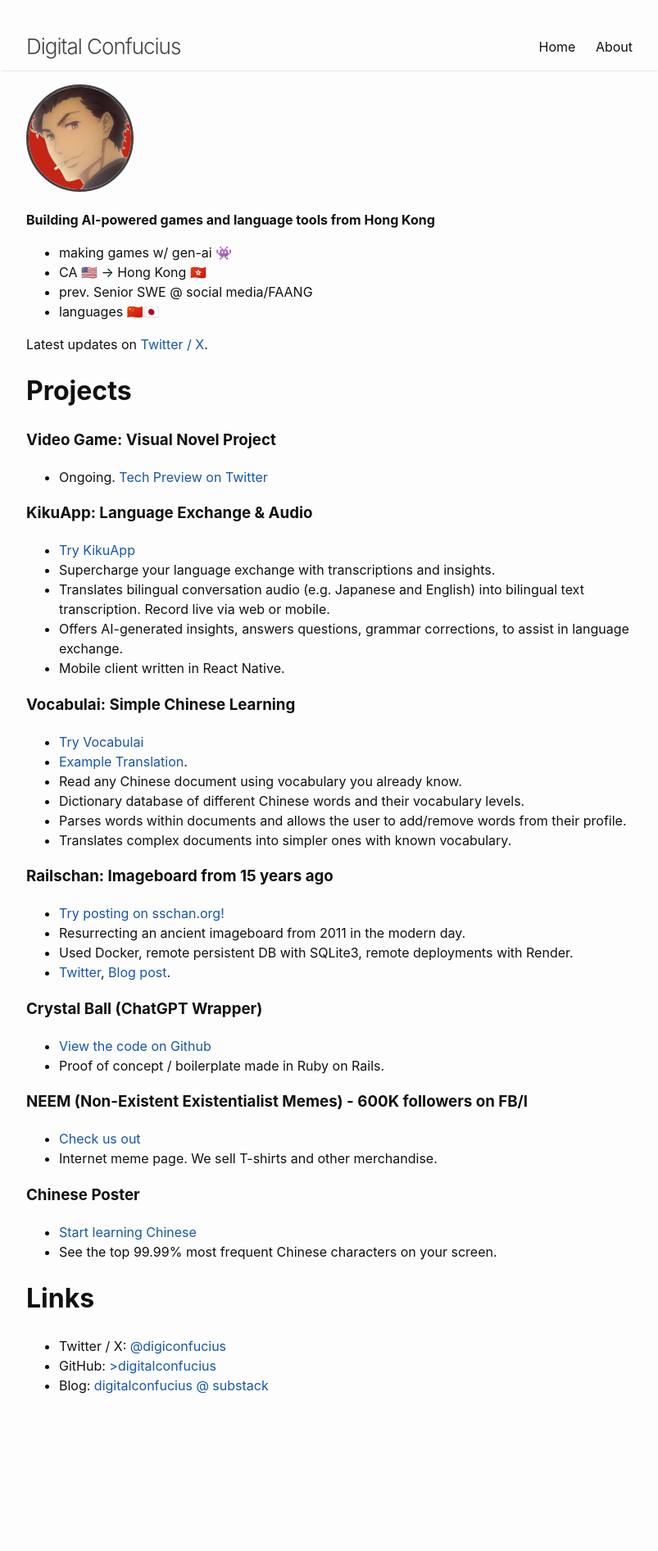
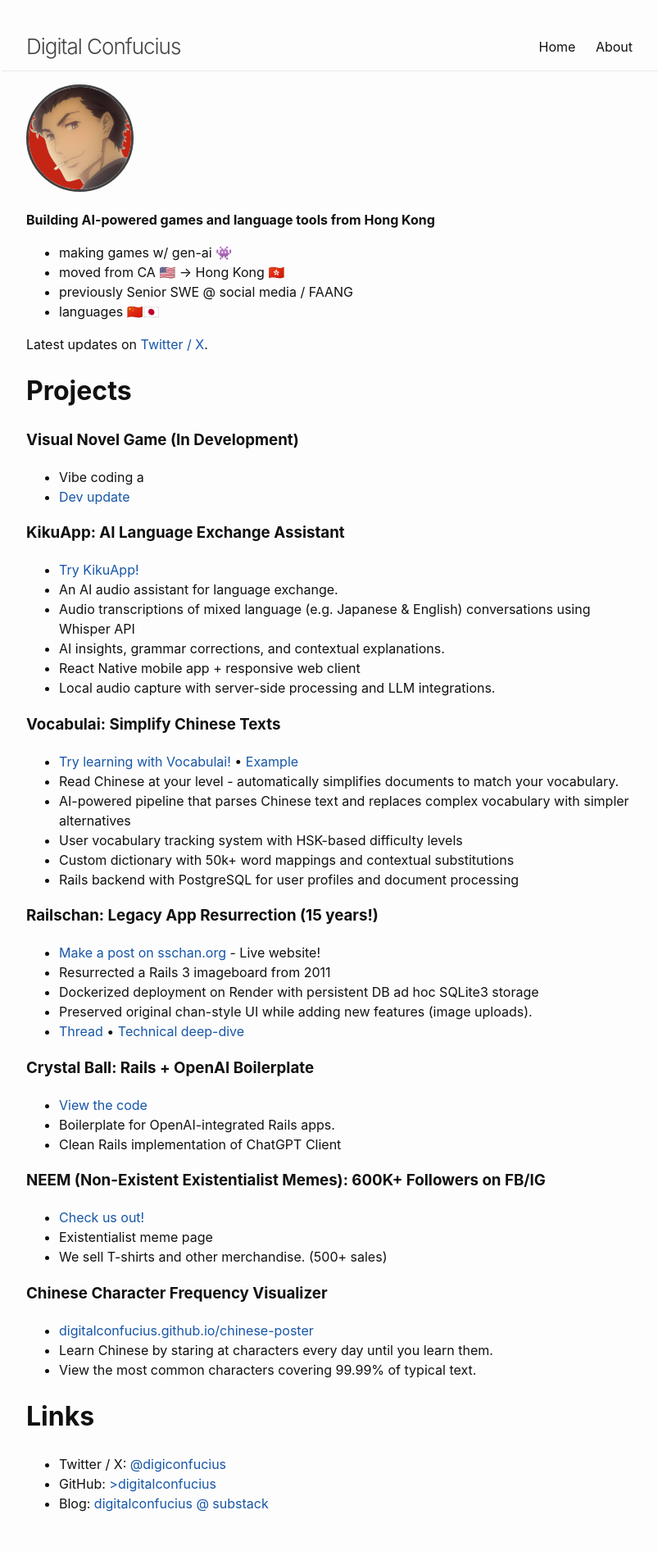
Before and after one commit to digitalconfucius/digitalconfucius.github.io, a Jekyll site: the page built from index.markdown, in a window 1280 px wide. Shown: the whole page at 82% size, without its empty margins (238-1041 px from the left). Built offline with Jekyll 4.4.1, drawn with Linux system fonts in a browser that asks for light colours; before the commit the page ends 1748 px from its top, so only the background shows below that.

Commit message:
Round 2 of edits
Update index.markdown

```diff
--- a/index.markdown
+++ b/index.markdown
@@ -9,48 +9,54 @@ layout: home
 **Building AI-powered games and language tools from Hong Kong**
 
 - making games w/ gen-ai 👾
-- CA 🇺🇸 → Hong Kong 🇭🇰
-- prev. Senior SWE @ social media/FAANG
+- moved from CA 🇺🇸 → Hong Kong 🇭🇰
+- previously Senior SWE @ social media / FAANG
 - languages 🇨🇳🇯🇵
 
 Latest updates on [Twitter / X](https://twitter.com/digiconfucius).
 
 # Projects
-### Video Game: Visual Novel Project
-- Ongoing. [Tech Preview on Twitter](https://x.com/digiconfucius/status/1946536710634131847)
+### Visual Novel Game (In Development)
+- Vibe coding a
+- [Dev update](https://x.com/digiconfucius/status/1946536710634131847)
 
-### KikuApp: Language Exchange & Audio
-- [Try KikuApp](https://kikuapp.xyz)
-- Supercharge your language exchange with transcriptions and insights.
-- Translates bilingual conversation audio (e.g. Japanese and English) into bilingual text transcription. Record live via web or mobile.
-- Offers AI-generated insights, answers questions, grammar corrections, to assist in language exchange.
-- Mobile client written in React Native.
+### KikuApp: AI Language Exchange Assistant
+- [Try KikuApp!](https://kikuapp.xyz)
+- An AI audio assistant for language exchange.
+- Audio transcriptions of mixed language (e.g. Japanese & English) conversations using Whisper API
+- AI insights, grammar corrections, and contextual explanations.
+- React Native mobile app + responsive web client
+- Local audio capture with server-side processing and LLM integrations.
 
-### Vocabulai: Simple Chinese Learning
-- [Try Vocabulai](https://vocabulai.xyz)
-- [Example Translation](https://vocabulai.xyz/documents/18).
-- Read any Chinese document using vocabulary you already know.
-- Dictionary database of different Chinese words and their vocabulary levels.
-- Parses words within documents and allows the user to add/remove words from their profile.
-- Translates complex documents into simpler ones with known vocabulary.
+### Vocabulai: Simplify Chinese Texts
+- [Try learning with Vocabulai!](https://vocabulai.xyz) • [Example](https://vocabulai.xyz/documents/18)
+- Read Chinese at your level - automatically simplifies documents to match your vocabulary.
+- AI-powered pipeline that parses Chinese text and replaces complex vocabulary with simpler alternatives
+- User vocabulary tracking system with HSK-based difficulty levels
+- Custom dictionary with 50k+ word mappings and contextual substitutions
+- Rails backend with PostgreSQL for user profiles and document processing
 
-### Railschan: Imageboard from 15 years ago
-- [Try posting on sschan.org!](https://sschan.org/posts)
-- Resurrecting an ancient imageboard from 2011 in the modern day.
-- Used Docker, remote persistent DB with SQLite3, remote deployments with Render.
-- [Twitter](https://x.com/digiconfucius/status/1765974455300354236), [Blog post](https://digitalconfucius.substack.com/p/railschan-resurrection).
+### Railschan: Legacy App Resurrection (15 years!)
+- [Make a post on sschan.org](https://sschan.org/posts) - Live website!
+- Resurrected a Rails 3 imageboard from 2011
+- Dockerized deployment on Render with persistent DB ad hoc SQLite3 storage
+- Preserved original chan-style UI while adding new features (image uploads).
+- [Thread](https://x.com/digiconfucius/status/1765974455300354236) • [Technical deep-dive](https://digitalconfucius.substack.com/p/railschan-resurrection)
 
-### Crystal Ball (ChatGPT Wrapper)
-- [View the code on Github](https://github.com/digitalconfucius/crystal-ball/tree/main)
-- Proof of concept / boilerplate made in Ruby on Rails.
+### Crystal Ball: Rails + OpenAI Boilerplate
+- [View the code](https://github.com/digitalconfucius/crystal-ball/tree/main)
+- Boilerplate for OpenAI-integrated Rails apps.
+- Clean Rails implementation of ChatGPT Client
 
-### NEEM (Non-Existent Existentialist Memes) - 600K followers on FB/I
-- [Check us out](https://neemblog.home.blog/memes/)
-- Internet meme page. We sell T-shirts and other merchandise.
+### NEEM (Non-Existent Existentialist Memes): 600K+ Followers on FB/IG
+- [Check us out!](https://neemblog.home.blog/memes/)
+- Existentialist meme page
+- We sell T-shirts and other merchandise. (500+ sales)
 
-### Chinese Poster
-- [Start learning Chinese](https://digitalconfucius.github.io/chinese-poster/)
-- See the top 99.99% most frequent Chinese characters on your screen.
+### Chinese Character Frequency Visualizer
+- [digitalconfucius.github.io/chinese-poster](https://digitalconfucius.github.io/chinese-poster/)
+- Learn Chinese by staring at characters every day until you learn them.
+- View the most common characters covering 99.99% of typical text.
 
 # Links
 - Twitter / X: [@digiconfucius](https://twitter.com/digiconfucius)
```
